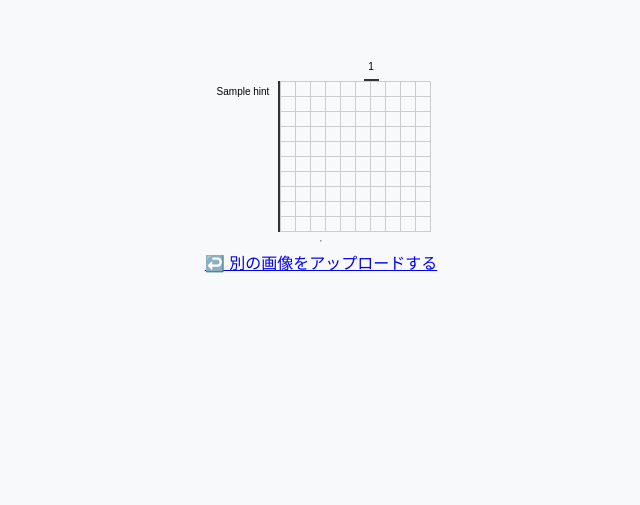
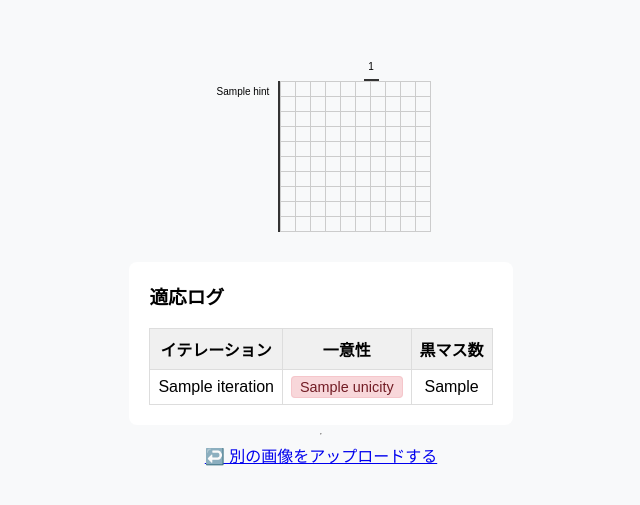
Before and after one commit to takan4a/jottoku, a Flask app: template templates/result.html in a window 1280 px wide. Shown: the part 274-779 px from the top of the page, without its empty margins (319-959 px from the left). Run offline with Flask 3, Linux system fonts and the light colour scheme; the template is opened without the code that fills it: most values are stand-ins (such as "Sample title", 1, 10 or a date in 2020).

Commit message:
Fix adapt algorithm bugs, update result view and gitignore

```diff
--- a/app.py
+++ b/app.py
@@ -14,6 +14,13 @@ if not os.path.exists(UPLOAD_FOLDER):
 
 app = Flask(__name__)
 app.config['UPLOAD_FOLDER'] = UPLOAD_FOLDER
+
+# グローバル変数の初期化
+LATEST_ROW_HINTS = None
+LATEST_COL_HINTS = None
+LATEST_WIDTH = None
+LATEST_HEIGHT = None
+LATEST_GRAY_IMAGE = None
 
 # ------------------------- 画像処理関数 -------------------------
 def process_image(image_stream, size=(30, 30)):
@@ -36,17 +43,16 @@ def process_image(image_stream, size=(30, 30)):
     img_binary = cv2.adaptiveThreshold(img_blur, 255, cv2.ADAPTIVE_THRESH_GAUSSIAN_C,
                                        cv2.THRESH_BINARY, 11, 2)
     img_resized_gray = cv2.resize(img_binary, size, interpolation=cv2.INTER_AREA)
+
+    # グレースケール画像を保存（adapt_puzzle用）
+    img_resized_gray_for_adapt = cv2.resize(img_masked_gray, size, interpolation=cv2.INTER_AREA)
+
     img_processed = cv2.adaptiveThreshold(img_resized_gray, 255, cv2.ADAPTIVE_THRESH_GAUSSIAN_C,
                                           cv2.THRESH_BINARY, 11, 2)
     cv2.imwrite(os.path.join(app.config['UPLOAD_FOLDER'], 'processed_image.png'), img_processed)
-    return img_processed
+    return img_processed, img_resized_gray_for_adapt
 
 # ------------------------- ヒント計算 -------------------------
-def get_hints(grid):
-    row_hints = calculate_line_hints(grid)
-    col_hints = calculate_line_hints(list(zip(*grid)))
-    return row_hints, col_hints
-
 def calculate_line_hints(lines):
     hints = []
     for line in lines:
@@ -64,6 +70,11 @@ def calculate_line_hints(lines):
             row_hint.append(0)
         hints.append(row_hint)
     return hints
+
+def get_hints(grid):
+    row_hints = calculate_line_hints(grid)
+    col_hints = calculate_line_hints(list(zip(*grid)))
+    return row_hints, col_hints
 
 # ------------------------- CSP生成 (位置変数方式) -------------------------
 def generate_csp_file(row_hints, col_hints, width, height, csp_filename):
@@ -104,29 +115,68 @@ def generate_csp_file(row_hints, col_hints, width, height, csp_filename):
 
             f.write("\n")
 
+            # 制約を記録するためのセット（重複防止）
+            cell_constraints = {}  # (y, x) -> list of constraints
+
             # 6. 行マス変数とブロック位置の関係
             for y, hints in enumerate(row_hints):
                 if hints == [0]:
                     for x in range(width):
-                        f.write(f"(= x_{y}_{x} 0)\n")
-                    continue
-                for x in range(width):
-                    clauses = []
-                    for i, size in enumerate(hints):
-                        clauses.append(f"(and (<= h_{y}_{i} {x}) (< {x} (+ h_{y}_{i} {size})))")
-                    f.write(f"(iff (= x_{y}_{x} 1) (or {' '.join(clauses)}))\n")
+                        if (y, x) not in cell_constraints:
+                            cell_constraints[(y, x)] = []
+                        cell_constraints[(y, x)].append(('row_zero', None))
+                else:
+                    for x in range(width):
+                        clauses = []
+                        for i, size in enumerate(hints):
+                            clauses.append(f"(and (<= h_{y}_{i} {x}) (< {x} (+ h_{y}_{i} {size})))")
+                        if (y, x) not in cell_constraints:
+                            cell_constraints[(y, x)] = []
+                        cell_constraints[(y, x)].append(('row_iff', ' '.join(clauses)))
 
             # 7. 列マス変数とブロック位置の関係
             for x, hints in enumerate(col_hints):
                 if hints == [0]:
                     for y in range(height):
+                        if (y, x) not in cell_constraints:
+                            cell_constraints[(y, x)] = []
+                        cell_constraints[(y, x)].append(('col_zero', None))
+                else:
+                    for y in range(height):
+                        clauses = []
+                        for i, size in enumerate(hints):
+                            clauses.append(f"(and (<= v_{x}_{i} {y}) (< {y} (+ v_{x}_{i} {size})))")
+                        if (y, x) not in cell_constraints:
+                            cell_constraints[(y, x)] = []
+                        cell_constraints[(y, x)].append(('col_iff', ' '.join(clauses)))
+
+            # 8. 制約を統合して出力
+            for y in range(height):
+                for x in range(width):
+                    constraints = cell_constraints.get((y, x), [])
+
+                    # row_zero または col_zero がある場合は x_{y}_{x} = 0
+                    has_zero = any(c[0] in ['row_zero', 'col_zero'] for c in constraints)
+                    if has_zero:
                         f.write(f"(= x_{y}_{x} 0)\n")
-                    continue
-                for y in range(height):
-                    clauses = []
-                    for i, size in enumerate(hints):
-                        clauses.append(f"(and (<= v_{x}_{i} {y}) (< {y} (+ v_{x}_{i} {size})))")
-                    f.write(f"(iff (= x_{y}_{x} 1) (or {' '.join(clauses)}))\n")
+                        continue
+
+                    # 両方の iff 制約を結合
+                    row_clauses = [c[1] for c in constraints if c[0] == 'row_iff']
+                    col_clauses = [c[1] for c in constraints if c[0] == 'col_iff']
+
+                    all_clauses = []
+                    if row_clauses:
+                        all_clauses.extend([f"(or {c})" for c in row_clauses])
+                    if col_clauses:
+                        all_clauses.extend([f"(or {c})" for c in col_clauses])
+
+                    if all_clauses:
+                        if len(all_clauses) == 1:
+                            f.write(f"(iff (= x_{y}_{x} 1) {all_clauses[0]})\n")
+                        else:
+                            # 行と列の両方の制約を AND で結合
+                            f.write(f"(iff (= x_{y}_{x} 1) (and {' '.join(all_clauses)}))\n")
 
         return True
 
@@ -136,9 +186,23 @@ def generate_csp_file(row_hints, col_hints, width, height, csp_filename):
         return False
 
 # ------------------------- 一意性チェック -------------------------
-def check_unicity(row_hints, col_hints, width, height, csp_filename):
+def check_unicity(row_hints, col_hints, width, height, csp_filename, fixed_cells=None):
+    """
+    ヒントの一意性をチェック。
+    fixed_cells: numpy配列またはNone。1の箇所は黒マスとして固定する追加制約として扱う。
+    """
     if not generate_csp_file(row_hints, col_hints, width, height, csp_filename):
         return "Error: CSPファイル生成失敗"
+
+    # 固定セルがある場合は追加制約を追記
+    if fixed_cells is not None:
+        with open(csp_filename, "a") as f:
+            f.write("\n; Fixed cells constraints\n")
+            for y in range(height):
+                for x in range(width):
+                    if fixed_cells[y][x] == 1:
+                        f.write(f"(= x_{y}_{x} 1)\n")
+
     try:
         os.environ["PATH"] += ":/home/takana/projects/jottoku/sugar-2.3.4/bin"
         result1 = subprocess.run(["sugar", csp_filename],
@@ -179,45 +243,6 @@ def check_unicity(row_hints, col_hints, width, height, csp_filename):
     except Exception as e:
         return f"Error: 実行時エラー ({e})"
 
-# ------------------------- Flask ルート -------------------------
-@app.route('/', methods=['GET', 'POST'])
-def upload_file():
-    if request.method == 'POST':
-        if 'file' not in request.files:
-            return 'ファイルがありません'
-        file = request.files['file']
-        if file.filename == '':
-            return 'ファイルが選択されていません'
-
-        img = process_image(file.stream, size=(30, 30))
-        if img is None:
-            return '無効な画像ファイルです'
-
-        height, width = img.shape
-        grid = [[0 if img[y,x]!=0 else 1 for x in range(width)] for y in range(height)]
-        row_hints, col_hints = get_hints(grid)
-        # 保存しておく（adapt_puzzle / solve で利用）
-        global LATEST_ROW_HINTS, LATEST_COL_HINTS, LATEST_WIDTH, LATEST_HEIGHT
-        LATEST_ROW_HINTS = row_hints
-        LATEST_COL_HINTS = col_hints
-        LATEST_HEIGHT = height
-        LATEST_WIDTH = width
-        csp_filename = os.path.join(app.config['UPLOAD_FOLDER'], 'problem.csp')
-        unicity_result = check_unicity(row_hints, col_hints, width, height, csp_filename)
-
-        return render_template('result.html',
-                               row_hints=row_hints,
-                               col_hints=col_hints,
-                               grid=grid,
-                               width=width,
-                               height=height,
-                               unicity=unicity_result)
-    return render_template('index.html')
-
-if __name__ == '__main__':
-    app.run(debug=True)
-
-# ------------------------- パズル適応アルゴリズム -------------------------
 def run_sugar_with_constraints(row_hints, col_hints, width, height, extra_constraints, csp_path=None):
     """補助: 一時CSPファイルを作り、追加制約を付けて sugar を実行する。"""
     if csp_path is None:
@@ -244,45 +269,51 @@ def run_sugar_with_constraints(row_hints, col_hints, width, height, extra_constr
     except Exception as e:
         return None, f"Error: 実行時エラー ({e})"
 
-
+# ------------------------- solve / adapt_puzzle / count_unknowns -------------------------
 def solve(current_image):
     """簡易ソルバー: グローバルに保存された最新ヒントを用い、各マスが強制されるかを判定する。
     返り値は同形の numpy 配列で、確定値は 0/1、未確定は -1 を返す。
     注意: 小さなパズル向けの単純実装（各マスごとに2回SATチェック）。"""
-    try:
-        row_hints = LATEST_ROW_HINTS
-        col_hints = LATEST_COL_HINTS
-        height = LATEST_HEIGHT
-        width = LATEST_WIDTH
-    except NameError:
-        # ヒントが未保存の場合は、現在のグリッドをそのまま返す（未確定扱い）
-        arr = np.full_like(current_image, -1)
+    global LATEST_ROW_HINTS, LATEST_COL_HINTS, LATEST_WIDTH, LATEST_HEIGHT
+
+    # ヒントが未保存の場合は、現在のグリッドをそのまま返す（未確定扱い）
+    if LATEST_ROW_HINTS is None or LATEST_COL_HINTS is None:
+        arr = np.full_like(current_image, -1, dtype=int)
+        # 黒マスはそのまま保持
         arr[current_image == 1] = 1
-        arr[current_image == 0] = -1
         return arr
+
+    row_hints = LATEST_ROW_HINTS
+    col_hints = LATEST_COL_HINTS
+    height = LATEST_HEIGHT
+    width = LATEST_WIDTH
 
     solution = np.full((height, width), -1, dtype=int)
 
-    # 既に確定しているセルはそのまま反映
-    solution[current_image == 1] = 1
-    solution[current_image == 0] = -1
-
-    # 各未確定セルについて、0/1 を強制したときにSATかを確認
+    # 現在黒マスになっているセルは追加制約として扱う
+    forced_black_constraints = []
     for y in range(height):
         for x in range(width):
             if current_image[y][x] == 1:
+                forced_black_constraints.append(f"(= x_{y}_{x} 1)")
                 solution[y][x] = 1
+
+    # 各白マス（未確定）について、0/1 を強制したときにSATかを確認
+    for y in range(height):
+        for x in range(width):
+            # 既に黒マスの場合はスキップ
+            if current_image[y][x] == 1:
                 continue
-            # 既に黒にして試行中のセルも -1 として扱う
+
             # 0 を強制してSATか確認
-            cons0 = [f"(= x_{y}_{x} 0)"]
+            cons0 = forced_black_constraints + [f"(= x_{y}_{x} 0)"]
             out0, err0 = run_sugar_with_constraints(row_hints, col_hints, width, height, cons0)
             sat0 = False
             if out0 is not None and "UNSATISFIABLE" not in out0:
                 sat0 = True
 
             # 1 を強制してSATか確認
-            cons1 = [f"(= x_{y}_{x} 1)"]
+            cons1 = forced_black_constraints + [f"(= x_{y}_{x} 1)"]
             out1, err1 = run_sugar_with_constraints(row_hints, col_hints, width, height, cons1)
             sat1 = False
             if out1 is not None and "UNSATISFIABLE" not in out1:
@@ -298,14 +329,29 @@ def solve(current_image):
     return solution
 
 
-def adapt_puzzle(current_image, original_gray_image, alpha=8.0, beta=1.0):
+def count_unknowns(solution):
+    return int((solution == -1).sum())
+
+
+def adapt_puzzle(current_image, original_gray_image=None, alpha=8.0, beta=1.0):
     """
     Algorithm 5: AdaptPuzzle の実装
     current_image: 現在の白黒パズル (0:白, 1:黒)
-    original_gray_image: 元のグレースケール画像 (0:黒 〜 255:白)
+    original_gray_image: 元のグレースケール画像 (0:黒 〜 255:白)。Noneの場合はグローバル変数から取得
     """
+    global LATEST_GRAY_IMAGE
 
-    current_solution = solve(current_image.copy())
+    # グレースケール画像が指定されていない場合はグローバル変数から取得
+    if original_gray_image is None:
+        original_gray_image = LATEST_GRAY_IMAGE
+        if original_gray_image is None:
+            print("Error: グレースケール画像が利用できません")
+            return current_image
+
+    # 現在の状態をコピーして作業
+    current_image = current_image.copy()
+
+    current_solution = solve(current_image)
 
     # すでに全てのマスが確定していれば終了
     if count_unknowns(current_solution) == 0:
@@ -320,9 +366,10 @@ def adapt_puzzle(current_image, original_gray_image, alpha=8.0, beta=1.0):
         for x in range(width):
             # 条件: 現在白マスかつソルバーが未確定
             if current_image[y][x] == 0 and current_solution[y][x] == -1:
-                # 一時的に黒にして試す
-                current_image[y][x] = 1
-                simulated_solution = solve(current_image.copy())
+                # 一時的に黒にして試す（コピーを作成）
+                test_image = current_image.copy()
+                test_image[y][x] = 1
+                simulated_solution = solve(test_image)
                 num_unknowns = count_unknowns(simulated_solution)
 
                 pixel_intensity = int(original_gray_image[y][x])
@@ -333,18 +380,131 @@ def adapt_puzzle(current_image, original_gray_image, alpha=8.0, beta=1.0):
                     min_value = value
                     best_cell = (y, x)
 
-                # 元に戻す
-                current_image[y][x] = 0
-
     if best_cell:
         best_y, best_x = best_cell
         current_image[best_y][best_x] = 1
-        print(f"Selected cell ({best_x}, {best_y}) with score {min_value}")
+        print(f"Selected cell ({best_x}, {best_y}) with score {min_value:.1f}")
+
+        # 選択後にヒント違反がないか確認
+        test_grid = [[int(current_image[y,x]) for x in range(width)] for y in range(height)]
+        test_row_hints, test_col_hints = get_hints(test_grid)
+        if test_row_hints != LATEST_ROW_HINTS or test_col_hints != LATEST_COL_HINTS:
+            print(f"警告: ヒントが変化しました")
+            print(f"  元の行ヒント: {LATEST_ROW_HINTS}")
+            print(f"  新しい行ヒント: {test_row_hints}")
+            print(f"  元の列ヒント: {LATEST_COL_HINTS}")
+            print(f"  新しい列ヒント: {test_col_hints}")
     else:
         print("変更可能な候補がありません（エラーまたは完了）")
 
     return current_image
 
+# ------------------------- Flask ルート -------------------------
+@app.route('/', methods=['GET', 'POST'])
+def upload_file():
+    if request.method == 'POST':
+        if 'file' not in request.files:
+            return 'ファイルがありません'
+        file = request.files['file']
+        if file.filename == '':
+            return 'ファイルが選択されていません'
 
-def count_unknowns(solution):
-    return int((solution == -1).sum())
+        img, img_gray = process_image(file.stream, size=(30, 30))
+        if img is None:
+            return '無効な画像ファイルです'
+
+        height, width = img.shape
+        grid = [[0 if img[y,x]!=0 else 1 for x in range(width)] for y in range(height)]
+        row_hints, col_hints = get_hints(grid)
+        # 保存しておく（adapt_puzzle / solve で利用）
+        global LATEST_ROW_HINTS, LATEST_COL_HINTS, LATEST_WIDTH, LATEST_HEIGHT, LATEST_GRAY_IMAGE
+        LATEST_ROW_HINTS = row_hints
+        LATEST_COL_HINTS = col_hints
+        LATEST_HEIGHT = height
+        LATEST_WIDTH = width
+        LATEST_GRAY_IMAGE = img_gray
+        csp_filename = os.path.join(app.config['UPLOAD_FOLDER'], 'problem.csp')
+        unicity_result = check_unicity(row_hints, col_hints, width, height, csp_filename)
+
+        # 複数解がある場合は、一意解になるまで adapt_puzzle を繰り返す
+        adaptation_log = []
+        max_iterations = 100  # 無限ループ防止
+
+        if unicity_result == "Multiple":
+            print("複数解が検出されました。一意解になるまで適応を開始します...")
+
+            # 固定セルマトリックスを初期化（初期状態はすべて0=固定なし）
+            fixed_cells = np.zeros((height, width), dtype=int)
+            previous_fixed_count = 0
+
+            for iteration in range(max_iterations):
+                print(f"\n--- 適応 {iteration + 1} 回目 ---")
+
+                try:
+                    # グローバル変数を元のヒントに設定
+                    LATEST_ROW_HINTS = row_hints
+                    LATEST_COL_HINTS = col_hints
+
+                    # adapt_puzzle を実行（固定セルを渡す）
+                    previous_fixed = fixed_cells.copy()
+                    fixed_cells = adapt_puzzle(fixed_cells, img_gray)
+
+                    # 固定セルに変化がない場合はエラー
+                    if np.array_equal(fixed_cells, previous_fixed):
+                        print("エラー: adapt_puzzle が変更を加えませんでした")
+                        adaptation_log.append({'error': '適応停止（変更なし）'})
+                        break
+
+                    # 一意性を再チェック（元のヒント + 固定セル制約で）
+                    new_unicity = check_unicity(row_hints, col_hints, width, height, csp_filename, fixed_cells)
+                    current_fixed_count = int(np.sum(fixed_cells))
+                    print(f"一意性チェック結果: {new_unicity}, 固定セル数: {current_fixed_count}")
+
+                    adaptation_log.append({
+                        'iteration': iteration + 1,
+                        'unicity': new_unicity,
+                        'black_cells': current_fixed_count
+                    })
+
+                    if new_unicity == "Unique":
+                        print(f"一意解を達成しました（{iteration + 1} 回の適応）")
+                        # 固定セルを反映したグリッドを作成
+                        # 注意: gridは元のパズルの解の1つを示すが、fixed_cellsによって一意になっている
+                        grid = [[int(fixed_cells[y,x]) for x in range(width)] for y in range(height)]
+                        # ヒントは元のまま（変更しない）
+                        unicity_result = "Unique"
+                        break
+                    elif new_unicity == "NoSolution":
+                        print("エラー: 解が存在しなくなりました。適応を中止します。")
+                        adaptation_log.append({'error': '解なし'})
+                        # 前回の固定セルに戻す
+                        fixed_cells = previous_fixed
+                        break
+                    elif new_unicity == "Multiple":
+                        # 固定セルが増えていない場合は警告
+                        if current_fixed_count <= previous_fixed_count:
+                            print(f"警告: 固定セルが増えていません（前回: {previous_fixed_count}, 今回: {current_fixed_count}）")
+                        previous_fixed_count = current_fixed_count
+
+                except Exception as e:
+                    print(f"エラー: adapt_puzzle実行中に例外が発生しました: {e}")
+                    import traceback
+                    traceback.print_exc()
+                    adaptation_log.append({'error': f'例外: {str(e)}'})
+                    break
+            else:
+                print(f"警告: {max_iterations} 回の適応でも一意解に到達しませんでした")
+                adaptation_log.append({'warning': f'{max_iterations}回で未達成'})
+
+        return render_template('result.html',
+                               row_hints=row_hints,
+                               col_hints=col_hints,
+                               grid=grid,
+                               width=width,
+                               height=height,
+                               unicity=unicity_result,
+                               adaptation_log=adaptation_log if adaptation_log else None)
+    return render_template('index.html')
+
+if __name__ == '__main__':
+    app.run(debug=True)
--- a/templates/result.html
+++ b/templates/result.html
@@ -119,6 +119,9 @@
 
         {% if unicity == 'Unique' %}
             ✅ このヒントを持つパズルの解は**一意**です。
+            {% if adaptation_log %}
+                <br><small>（{{ adaptation_log|length }}回の適応により一意解を達成）</small>
+            {% endif %}
         {% elif unicity == 'Multiple' %}
             ⚠️ このヒントを持つパズルの解は**複数**存在します。
         {% elif unicity == 'NoSolution' %}
@@ -175,6 +178,44 @@
         </table>
     </div>
 
+    {% if adaptation_log %}
+    <div style="margin-top: 30px; padding: 20px; background-color: #fff; border-radius: 8px; max-width: 600px;">
+        <h3 style="margin-top: 0;">適応ログ</h3>
+        <table style="width: 100%; border-collapse: collapse;">
+            <thead>
+                <tr style="background-color: #f0f0f0;">
+                    <th style="padding: 8px; border: 1px solid #ddd;">イテレーション</th>
+                    <th style="padding: 8px; border: 1px solid #ddd;">一意性</th>
+                    <th style="padding: 8px; border: 1px solid #ddd;">黒マス数</th>
+                </tr>
+            </thead>
+            <tbody>
+                {% for log_entry in adaptation_log %}
+                    <tr>
+                        <td style="padding: 8px; border: 1px solid #ddd; text-align: center;">
+                            {% if log_entry.iteration %}{{ log_entry.iteration }}{% else %}-{% endif %}
+                        </td>
+                        <td style="padding: 8px; border: 1px solid #ddd; text-align: center;">
+                            {% if log_entry.unicity %}
+                                <span class="{% if log_entry.unicity == 'Unique' %}unique{% elif log_entry.unicity == 'Multiple' %}multiple{% else %}nosolution{% endif %}" style="padding: 2px 8px; border-radius: 4px; font-size: 0.9em;">
+                                    {{ log_entry.unicity }}
+                                </span>
+                            {% elif log_entry.error %}
+                                <span style="color: red;">{{ log_entry.error }}</span>
+                            {% elif log_entry.warning %}
+                                <span style="color: orange;">{{ log_entry.warning }}</span>
+                            {% else %}-{% endif %}
+                        </td>
+                        <td style="padding: 8px; border: 1px solid #ddd; text-align: center;">
+                            {% if log_entry.black_cells %}{{ log_entry.black_cells }}{% else %}-{% endif %}
+                        </td>
+                    </tr>
+                {% endfor %}
+            </tbody>
+        </table>
+    </div>
+    {% endif %}
+
     <hr>
     <a href="/">↩️ 別の画像をアップロードする</a>
 
```
Also changed, not shown: 1 other file.
